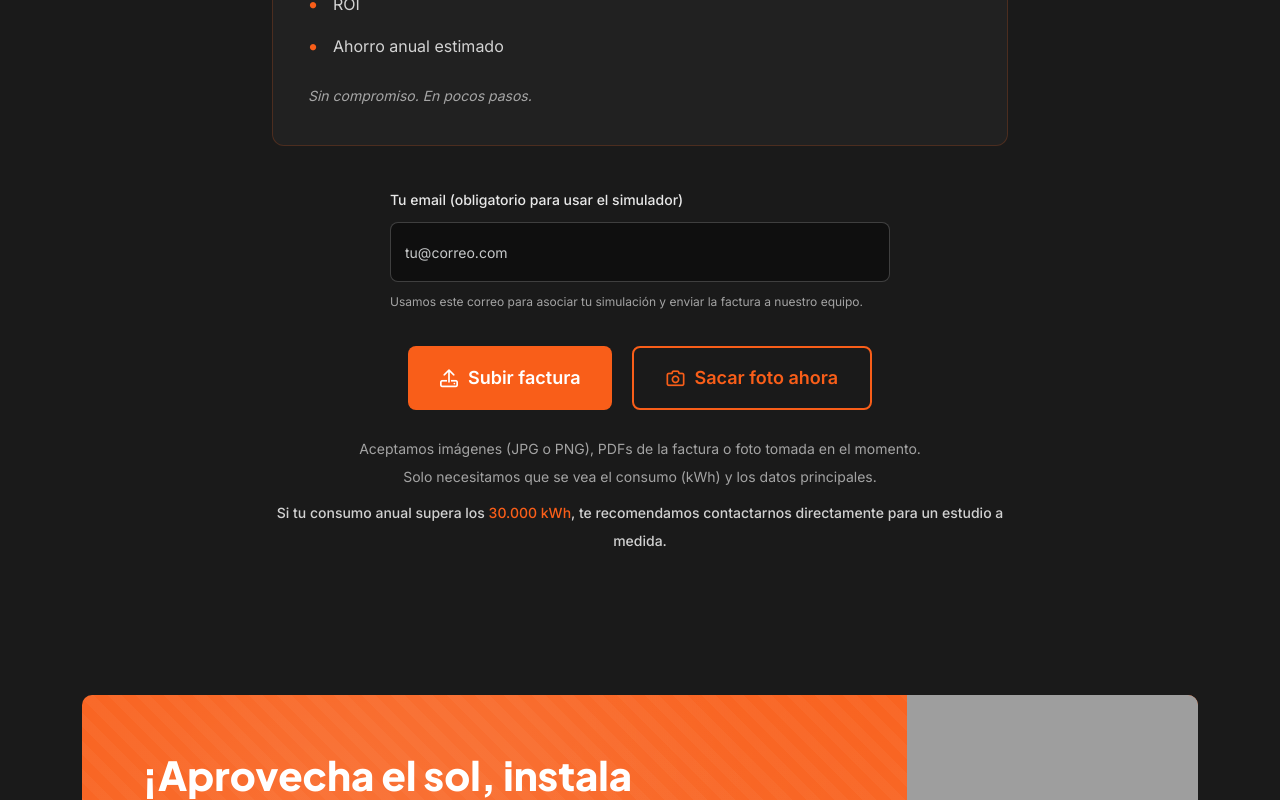
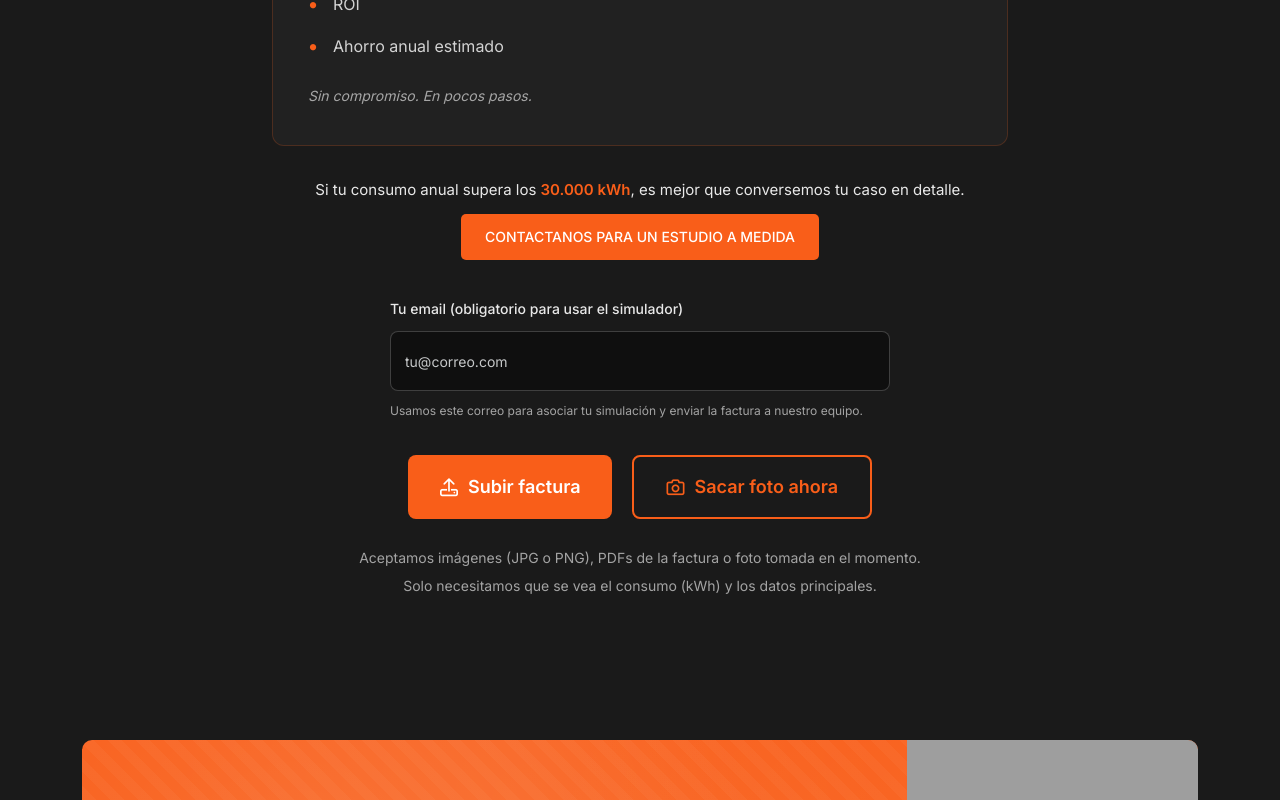
Before and after one commit to FedericaDelCampo01/sunergys, a Next.js app: page /calcula-tu-ahorro in a window 1280 px wide. Shown: the part 1030-1830 px from the top of the page. Built offline with nearby package versions, Linux system fonts and the light colour scheme; grey boxes are pictures that could not be loaded.

Commit message:
mejora 30.0000

```diff
--- a/components/pages/homes/home/simulator.jsx
+++ b/components/pages/homes/home/simulator.jsx
@@ -113,7 +113,7 @@ const Simulator = () => {
                                 border: '1px solid rgba(249, 94, 25, 0.2)',
                                 borderRadius: '12px',
                                 padding: '35px',
-                                marginBottom: '40px',
+                                marginBottom: '30px',
                                 textAlign: 'left'
                             }}>
                                 <p style={{
@@ -166,6 +166,31 @@ const Simulator = () => {
                                 }}>
                                     Sin compromiso. En pocos pasos.
                                 </p>
+                            </div>
+
+                            {/* Aviso para consumos altos */}
+                            <div style={{
+                                display: 'flex',
+                                flexDirection: 'column',
+                                alignItems: 'center',
+                                gap: '10px',
+                                marginBottom: '35px'
+                            }}>
+                                <p style={{
+                                    fontSize: '15px',
+                                    color: 'rgba(255, 255, 255, 0.9)',
+                                    margin: 0
+                                }}>
+                                    Si tu consumo anual supera los <span style={{ color: 'var(--primary-color-2)', fontWeight: 600 }}>30.000 kWh</span>,
+                                    es mejor que conversemos tu caso en detalle.
+                                </p>
+                                <a
+                                    href="/contact"
+                                    className="btn-one"
+                                    style={{ padding: '10px 24px', fontSize: '14px' }}
+                                >
+                                    Contactanos para un estudio a medida
+                                </a>
                             </div>
 
                             {/* Campo de email obligatorio */}
@@ -294,19 +319,10 @@ const Simulator = () => {
                                 fontSize: '14px',
                                 color: 'rgba(255, 255, 255, 0.6)',
                                 marginTop: '20px',
-                                marginBottom: 8
+                                marginBottom: 0
                             }}>
                                 Aceptamos imágenes (JPG o PNG), PDFs de la factura o foto tomada en el momento.<br />
                                 Solo necesitamos que se vea el consumo (kWh) y los datos principales.
-                            </p>
-                            <p style={{
-                                fontSize: '14px',
-                                color: 'rgba(255, 255, 255, 0.8)',
-                                marginTop: 4,
-                                marginBottom: 0,
-                                fontWeight: 500
-                            }}>
-                                Si tu consumo anual supera los <span style={{ color: 'var(--primary-color-2)' }}>30.000 kWh</span>, te recomendamos contactarnos directamente para un estudio a medida.
                             </p>
 
                             {/* Loading */}
```
